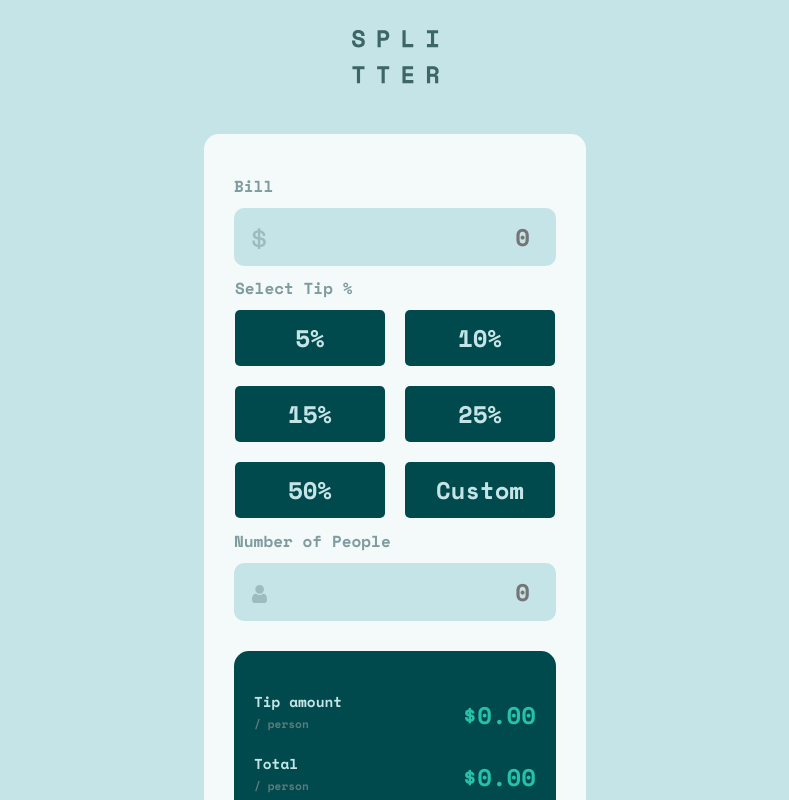
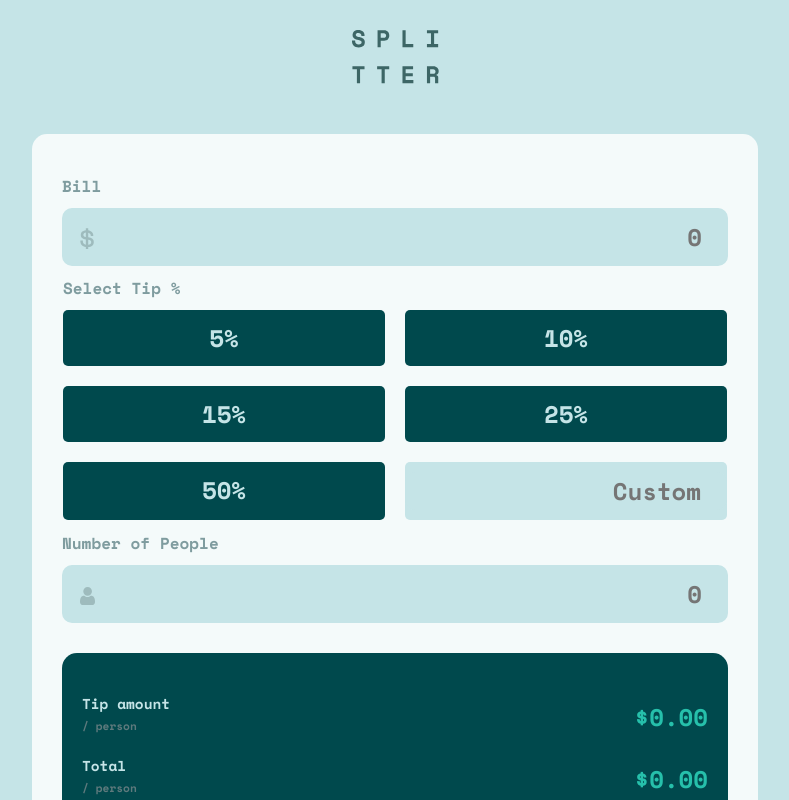
Before and after one commit to kujerocoding/tip-calculator-app, a React (Vite) app: page / in a window 1280 px wide. Shown: the top 800 px of the page, without its empty margins (245-1034 px from the left). Built offline with nearby package versions, Linux system fonts and the light colour scheme.

Commit message:
change the type of the custom input from radio to number and add styles to it

```diff
--- a/src/App.css
+++ b/src/App.css
@@ -158,7 +158,6 @@ button{
     cursor: pointer;
 }
 
-
 .label--radio:focus-within, .label--radio:hover {
     background-color: var(--STRONGCYAN);
     color: var(--VERYDARKCYAN);
@@ -168,8 +167,19 @@ input[type=radio]{
     position: absolute;
     appearance: none;
     background-color: transparent;
+    cursor: pointer;
 }
 
 input[type=radio]:checked{
     background-color: transparent;
 }
+
+.label--custom{
+    background-color: var(--LIGHTGRAYISHCYAN);
+    max-width: 100%;
+}
+
+.input--custom{
+    padding-block: 0;
+    width: 100%;
+}
--- a/src/Form.jsx
+++ b/src/Form.jsx
@@ -14,8 +14,8 @@ const Form = (props) => {
             <label className='label--radio'><input name="tipPercentage" value="0.15" id='fifteen' type="radio" onChange={props.handleChange}/>15%</label>
             <label className='label--radio'><input name="tipPercentage" value="0.25" id='twentyfive' type="radio" onChange={props.handleChange}/>25%</label>
             <label className='label--radio'><input name="tipPercentage" value="0.50" id='fifty' type="radio" onChange={props.handleChange}/>50%</label>
-            <label>
-              <input name="tipPercentage" value="" id='custom' type="radio" onChange={props.handleChange}/>Custom</label>
+            <label className='label--custom'>
+              <input className="input--custom" name="tipPercentage" id='custom' type="number" onChange={props.handleChange} placeholder="Custom"/></label>
           </fieldset>
           <label className="label--number--people" >Number of People</label>
           <input name="peopleCount" type="number" required  min="0" max="100" placeholder='0' /* value={formData.peopleCount} */ onChange={props.handleChange}/>
```
